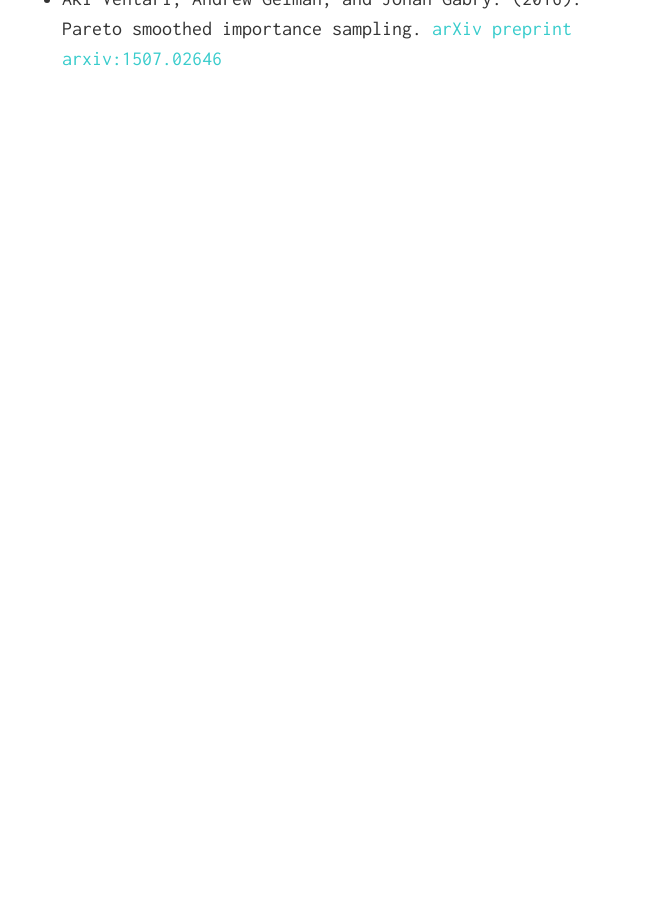
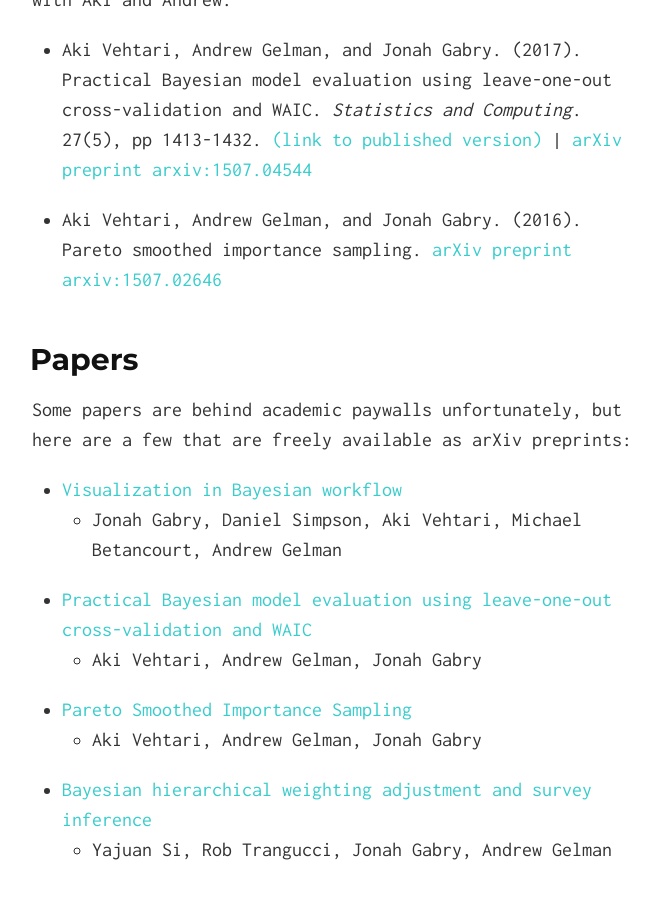
Before and after one commit to kendyteng/kendyteng.github.io, a Jekyll site: the page built from software-and-papers/index.md, in a window 1280 px wide and 900 px high, scrolled down 2906 px. Shown: the whole window, without its empty margins (308-967 px from the left). Built offline with Jekyll 4.4.1, drawn with Linux system fonts in a browser that asks for light colours; nearby versions of some CDN libraries; before the commit the page ends 3080 px from its top, so only the background shows below that; some of the changed text lies outside the part shown.

Commit message:
Update index.md

```diff
--- a/software-and-papers/index.md
+++ b/software-and-papers/index.md
@@ -2,6 +2,13 @@
 title: Software and papers
 layout: default
 ---
+
+**Jump to:**
+* [Stan](#stan)
+* [R packages](#r-packages)
+* [Papers](#papers)
+
+<hr>
 
 ## Stan
 
@@ -110,3 +117,17 @@ The package implements the methods described in these papers with Aki and Andrew
 
 * Aki Vehtari, Andrew Gelman, and Jonah Gabry. (2016). Pareto smoothed importance sampling.
 [arXiv preprint arxiv:1507.02646](https://arxiv.org/abs/1507.02646)
+
+
+## Papers
+
+Some papers are behind academic paywalls unfortunately, but here are a few that are freely available as arXiv preprints:
+
+* [Visualization in Bayesian workflow](https://arxiv.org/pdf/1709.01449)
+     - Jonah Gabry, Daniel Simpson, Aki Vehtari, Michael Betancourt, Andrew Gelman
+* [Practical Bayesian model evaluation using leave-one-out cross-validation and WAIC](https://arxiv.org/pdf/1507.04544)
+     - Aki Vehtari, Andrew Gelman, Jonah Gabry
+* [Pareto Smoothed Importance Sampling](https://arxiv.org/pdf/1507.02646)
+     - Aki Vehtari, Andrew Gelman, Jonah Gabry
+* [Bayesian hierarchical weighting adjustment and survey inference](https://arxiv.org/pdf/1707.08220)
+     - Yajuan Si, Rob Trangucci, Jonah Gabry, Andrew Gelman
```
